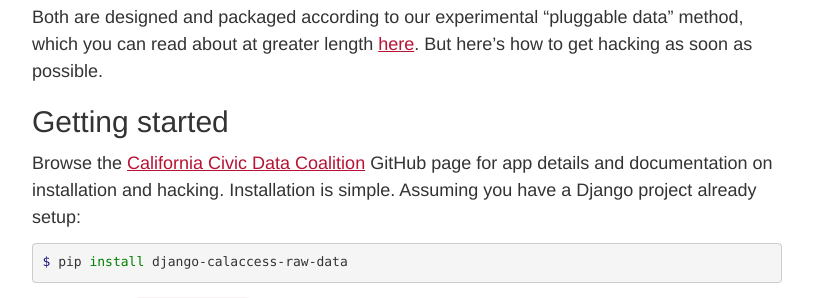
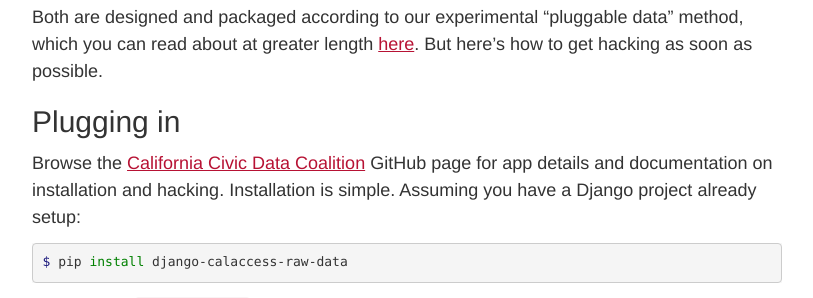
Before and after one commit to palewire/californiacivicdata.org, a Jekyll site: the page built from _posts/2014-09-24-calaccess-code-convening.markdown, in a window 1280 px wide and 900 px high, scrolled down 630 px. Shown: the part 155-453 px from the top of the window, without its empty margins (233-1046 px from the left). Built offline with Jekyll 4.4.1, drawn with Linux system fonts in a browser that asks for light colours.

Commit message:
Updated 2014-09-24-calaccess-code-convening.markdown

```diff
--- a/_posts/2014-09-24-calaccess-code-convening.markdown
+++ b/_posts/2014-09-24-calaccess-code-convening.markdown
@@ -22,7 +22,7 @@ They are:
 
 Both are designed and packaged according to our experimental "pluggable data" method, which you can read about at greater length [here](http://www.californiacivicdata.org/2014/09/24/pluggable-data/). But here's how to get hacking as soon as possible.
 
-## Getting started
+## Plugging in
 
 Browse the [California Civic Data Coalition](https://github.com/california-civic-data-coalition/) GitHub page for app details and documentation on installation and hacking. Installation is simple. Assuming you have a Django project already setup:
 
```
